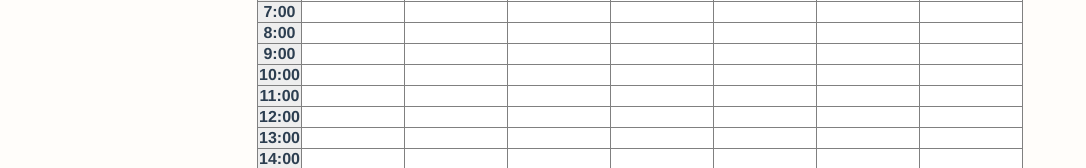
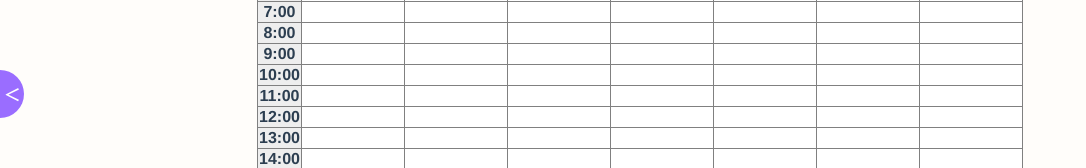
Before and after one commit to hardboiled65/langdy-test, a Vue app: page /timetable in a window 1280 px wide. Shown: the part 290-458 px from the top of the page, without its empty margins (0-1086 px from the left). Built offline with nearby package versions, Linux system fonts and the light colour scheme.

Commit message:
Back button added.

```diff
--- a/src/App.vue
+++ b/src/App.vue
@@ -1,15 +1,18 @@
 <template>
   <Breadcrumb />
+  <BackButton />
   <router-view />
 </template>
 
 <script>
 import Breadcrumb from './components/Breadcrumb.vue'
+import BackButton from './components/BackButton.vue'
 
 export default {
   name: 'App',
   components: {
     Breadcrumb,
+    BackButton,
   },
 }
 </script>
--- /dev/null
+++ b/src/components/BackButton.vue
@@ -0,0 +1,38 @@
+<template>
+  <div class="back-button flex-center bold"
+    v-on:click="goBack"
+  >
+    ＜
+  </div>
+</template>
+
+<script lang="ts">
+import { defineComponent } from 'vue'
+
+export default defineComponent({
+  setup() {
+  },
+
+  methods: {
+    goBack() {
+      if (this.$route.path !== '/') {
+        this.$router.back();
+      }
+    },
+  },
+})
+</script>
+
+<style lang="scss">
+.back-button {
+  background-color: #9a6dff;
+  color: #ffffff;
+  width: 24px;
+  height: 48px;
+  border-top-right-radius: 25px;
+  border-bottom-right-radius: 25px;
+  position: fixed;
+  top: 45%;
+  cursor: pointer;
+}
+</style>
--- a/src/components/Breadcrumb.vue
+++ b/src/components/Breadcrumb.vue
@@ -23,7 +23,6 @@ export default defineComponent({
 
   computed: {
     progress(): number {
-      console.log(this.$route.path);
       if (this.$route.path === '/') {
         return 0;
       } else if (this.$route.path === '/timetable') {
--- a/src/components/Lesson.vue
+++ b/src/components/Lesson.vue
@@ -111,7 +111,16 @@ export default defineComponent({
         target: '일상 생활 속 대화가 가능한 분',
         detail: 'hard to me와 hard for me의 차이는?',
         image: 'https://cdn1.langdy.net/images/lesson_page/english_64.gif',
-        lessons: [],
+        lessons: [
+          {
+            number: 401,
+            description: '두 문장도 귀찮다 하나만 쓰자 (1) - who',
+          },
+          {
+            number: 402,
+            description: '두 문장도 귀찮다 하나만 쓰자 (2) - that',
+          },
+        ],
       },
       {
         level: '중급',
@@ -120,7 +129,16 @@ export default defineComponent({
         target: '익숙한 주제의 대화가 가능한 분',
         detail: 'around로 \'반대로\'를 말할 수 있다고?',
         image: 'https://cdn1.langdy.net/images/lesson_page/english_65.gif',
-        lessons: [],
+        lessons: [
+          {
+            number: 501,
+            description: 'even if vs. even though가 다르다고?',
+          },
+          {
+            number: 502,
+            description: 'around로 \'코앞에, 반대로\' 말하기',
+          },
+        ],
       },
     ],
   }),
--- a/src/components/LessonModal.vue
+++ b/src/components/LessonModal.vue
@@ -107,6 +107,9 @@ export default defineComponent({
   .header {
     background-color: #fafafa;
     border-bottom: 1px solid rgba(0, 0, 0, 0.1);
+    display: flex;
+    align-items: center;
+    padding: 14px;
   }
 
   .container {
```
